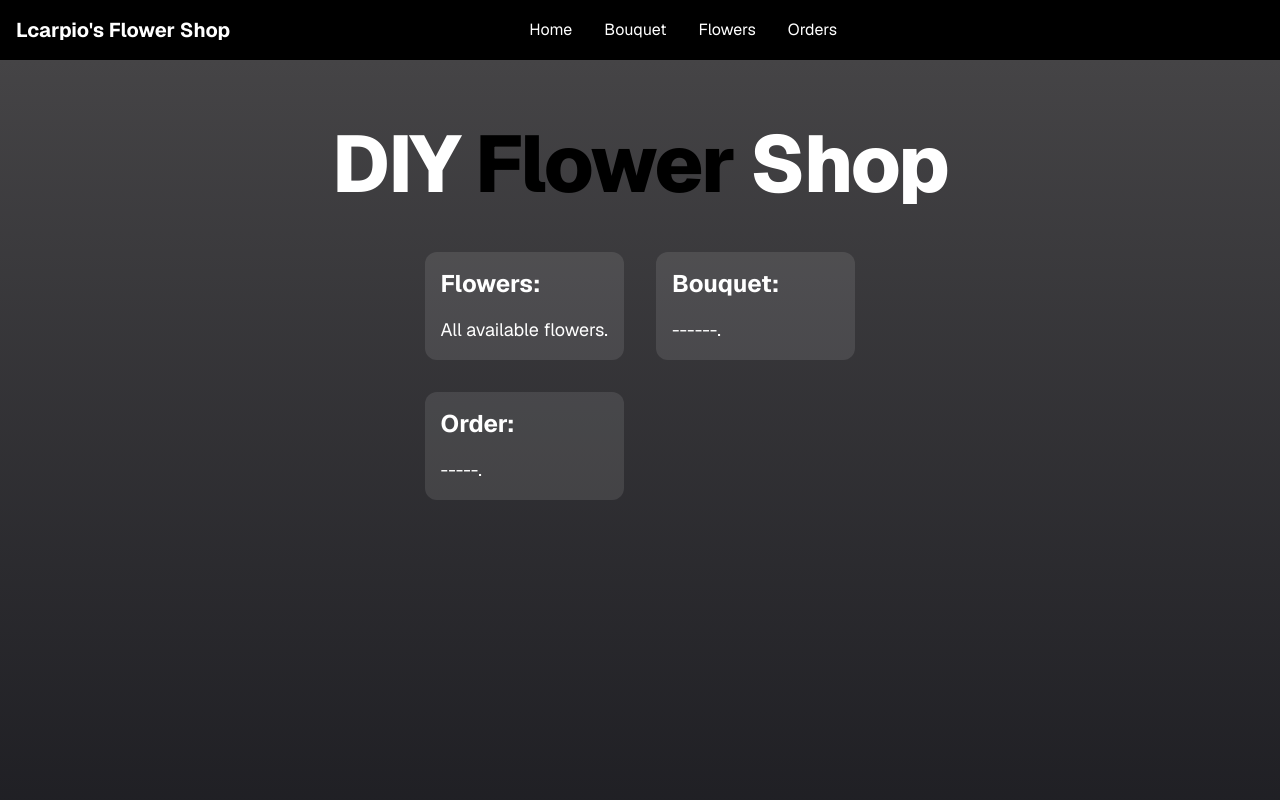
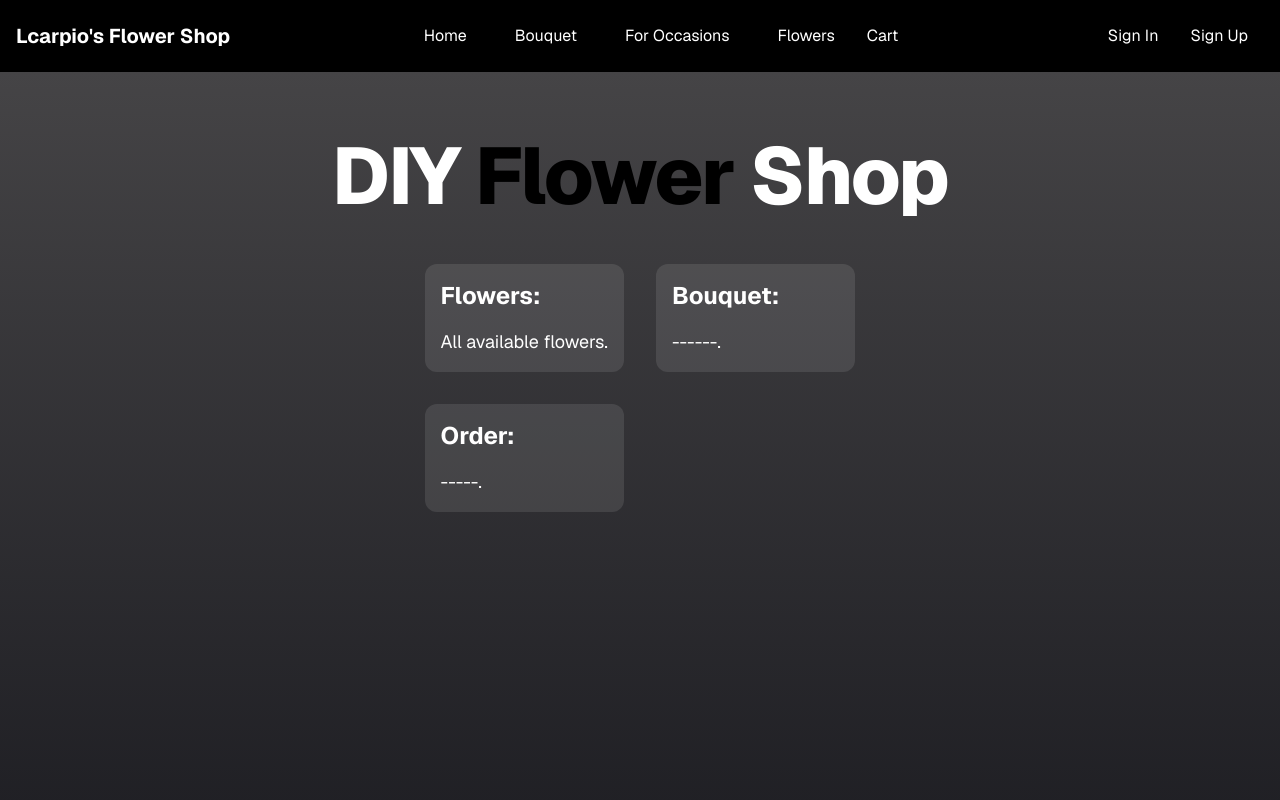
Before and after one commit to CedricMillare/dyiflowershop, a Next.js app: page / in a window 1280 px wide. Shown: the top 800 px of the page. Built offline with nearby package versions, Linux system fonts and the light colour scheme.

Commit message:
initial commit

```diff
--- a/src/app/_components/topnav.tsx
+++ b/src/app/_components/topnav.tsx
@@ -1,28 +1,36 @@
 export function TopNav() {
     return (
-            <nav className="sticky top-0 w-full flex items-center text-center justify-between p-4 bg-black text-white">
+            <nav className="sticky max-w flex items-center justify-between p-4 bg-black text-white">
                 <div className="text-xl font-bold">Lcarpio's Flower Shop</div>
 
-                <div className="flex-1 flex justify-center">
+                <div className="flex gap-4 list-none">
                     <div className="relative group">
                         <a href="#" className=" text-white px-4 py-2 rounded hover:bg-gray-500">Home</a>
                     </div>
                     <div className="relative group">
                         <a href="#" className=" text-white px-4 py-2 rounded hover:bg-gray-500">Bouquet</a>
                         <ul className="fixed pt-5 hidden group-hover:block bg-white text-black rounded">
-                            <li><a href="#" className="block px-4 py-2 hover:bg-gray-100">Small Bouquet</a></li>
-                            <li><a href="#" className="block px-4 py-2 hover:bg-gray-100">Big Bouquet</a></li>
-                            <li><a href="#" className="block px-4 py-2 hover:bg-gray-100">Funeral</a></li>
-                            <li><a href="#" className="block px-4 py-2 hover:bg-gray-100">Wedding</a></li>
+                            <li><a href="#" className="block px-4 py-2 hover:bg-gray-100">Simple Bouquet</a></li>
+                            <li><a href="#" className="block px-4 py-2 hover:bg-gray-100">Premium Bouquet</a></li>
+                            <li><a href="#" className="block px-4 py-2 hover:bg-gray-100">Special Bouquet</a></li>
+                        </ul>
+                    </div>
+                    <div className="relative group">
+                        <a href="#" className=" text-white px-4 py-2 rounded hover:bg-gray-500">For Occasions</a>
+                        <ul className="fixed pt-5 hidden group-hover:block bg-white text-black rounded">
+                            <li><a href="#" className="block px-4 py-2 hover:bg-gray-100">Funeral Arrangement</a></li>
+                            <li><a href="#" className="block px-4 py-2 hover:bg-gray-100">Wedding Arrangement</a></li>
                         </ul>
                     </div>
                     <div className="relative group">
                         <a href="#" className=" text-white px-4 py-2 rounded hover:bg-gray-500">Flowers</a>
-                        <a href="#" className=" text-white px-4 py-2 rounded hover:bg-gray-500">Orders</a>
+                        <a href="#" className=" text-white px-4 py-2 rounded hover:bg-gray-500">Cart</a>
                     </div>
                 </div>
-                <div className="w-32"></div>
-
+                <div>
+                    <button className=" text-white px-4 py-2 rounded hover:bg-gray-500">Sign In</button>
+                    <button className=" text-white px-4 py-2 rounded hover:bg-gray-500">Sign Up</button>
+                </div>
             </nav>
 
     );
```
